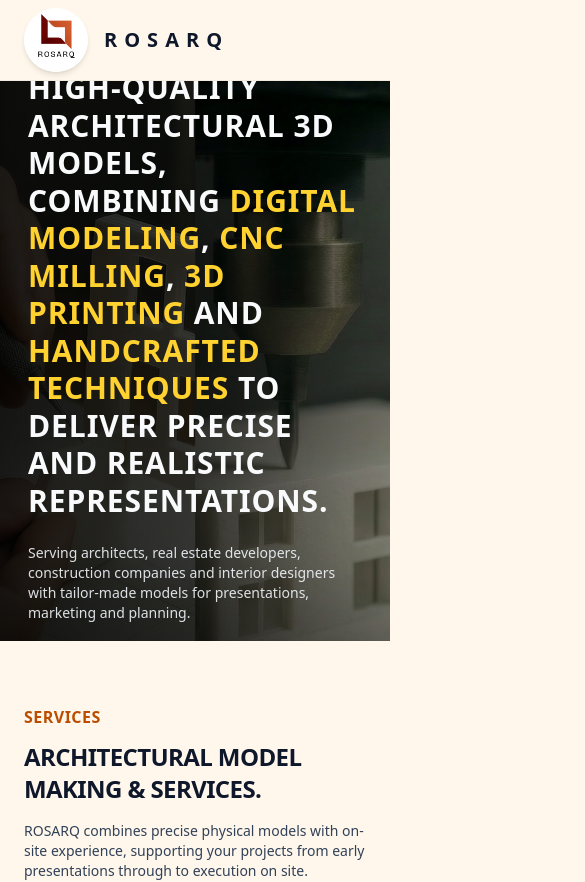
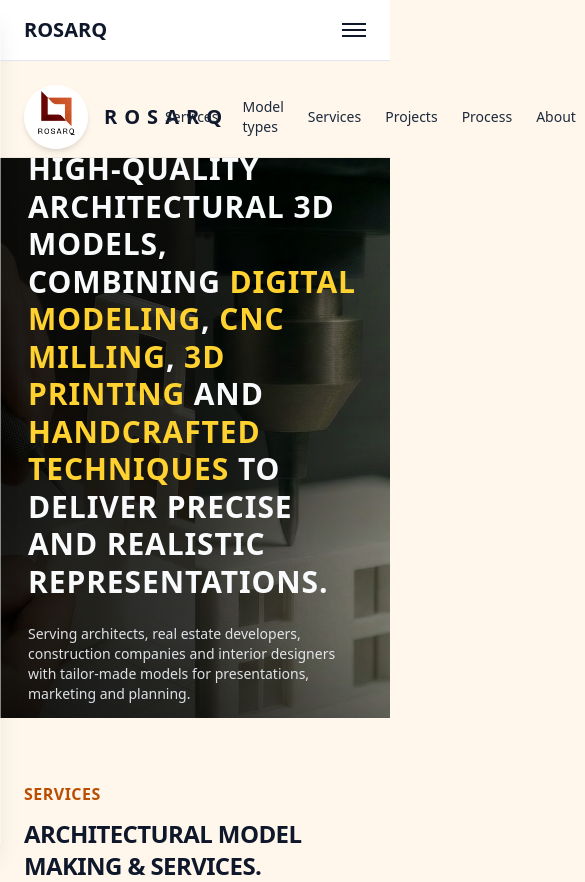
Before and after one commit to hugorosa14/rosarq-site, a Next.js app: page / in a window 390 px wide. Shown: the top 882 px of the page, 585 px wide, since content can reach past the window. Built offline with nearby package versions, Linux system fonts and the light colour scheme.

Commit message:
update site

```diff
--- a/app/globals.css
+++ b/app/globals.css
@@ -6,15 +6,18 @@
   --foreground: #171717;
 }
 
+/* Dark mode DESATIVADO completamente */
 @media (prefers-color-scheme: dark) {
   :root {
-    --background: #0a0a0a;
-    --foreground: #ededed;
+    --background: #fff7eb;   /* mantém background claro */
+    --foreground: #171717;  /* mantém texto escuro */
   }
 }
 
+
 body {
   margin: 0;
+  overflow-x: hidden;
   min-height: 100vh;
   font-family: system-ui, -apple-system, BlinkMacSystemFont, "Segoe UI",
     sans-serif;
--- a/app/layout.tsx
+++ b/app/layout.tsx
@@ -1,9 +1,12 @@
-// app/layout.tsx
+"use client";
+// ↑ Necessário porque usamos useState no layout (menu mobile)
+
+import { useState } from "react";
 import type { Metadata } from "next";
 import "./globals.css";
 
 export const metadata: Metadata = {
-  title: "ROSARQ – Architectural Model Making & Services",
+  title: "ROSARQ | Architectural Model Making & Services",
   description:
     "High-quality architectural 3D models and selected building services in Luxembourg.",
 };
@@ -13,9 +16,78 @@
 }: {
   children: React.ReactNode;
 }) {
+  const [isOpen, setIsOpen] = useState(false);
+
   return (
     <html lang="en">
-      <body>{children}</body>
+      <body className="relative">
+
+        {/* HEADER */}
+        <header className="w-full px-6 py-4 flex justify-between items-center border-b border-slate-200 bg-white">
+
+          {/* LOGO */}
+          <div className="text-xl font-semibold text-slate-900">
+            ROSARQ
+          </div>
+
+          {/* DESKTOP MENU */}
+          <nav className="hidden md:flex items-center gap-8 text-sm font-medium text-slate-900">
+            <a href="#services" className="hover:text-amber-600">Services</a>
+            <a href="#models" className="hover:text-amber-600">Model types</a>
+            <a href="#physical" className="hover:text-amber-600">Services</a>
+            <a href="#projects" className="hover:text-amber-600">Projects</a>
+            <a href="#process" className="hover:text-amber-600">Process</a>
+            <a href="#about" className="hover:text-amber-600">About</a>
+            <a href="#contact" className="hover:text-amber-600">Contact</a>
+          </nav>
+
+          {/* MOBILE MENU BUTTON */}
+          <button
+            className="md:hidden flex flex-col gap-1 z-50"
+            onClick={() => setIsOpen(!isOpen)}
+            aria-label="Toggle menu"
+          >
+            <span
+              className={`h-0.5 w-6 bg-slate-900 transition-all ${
+                isOpen ? "rotate-45 translate-y-1.5" : ""
+              }`}
+            />
+            <span
+              className={`h-0.5 w-6 bg-slate-900 transition-all ${
+                isOpen ? "opacity-0" : ""
+              }`}
+            />
+            <span
+              className={`h-0.5 w-6 bg-slate-900 transition-all ${
+                isOpen ? "-rotate-45 -translate-y-1.5" : ""
+              }`}
+            />
+          </button>
+        </header>
+
+        {/* MOBILE SLIDE MENU */}
+        <div
+          className={`md:hidden fixed top-0 left-0 h-full w-3/4 bg-white shadow-xl z-40 p-6 transform transition-transform duration-300 ${
+            isOpen ? "translate-x-0" : "-translate-x-full"
+          }`}
+        >
+          <nav className="flex flex-col gap-6 text-lg text-slate-900">
+            <a href="#services" onClick={() => setIsOpen(false)}>Services</a>
+            <a href="#models" onClick={() => setIsOpen(false)}>Model Types</a>
+            <a href="#physical" onClick={() => setIsOpen(false)}>Services</a>
+            <a href="#projects" onClick={() => setIsOpen(false)}>Projects</a>
+            <a href="#process" onClick={() => setIsOpen(false)}>Process</a>
+            <a href="#about" onClick={() => setIsOpen(false)}>About</a>
+            <a href="#contact" onClick={() => setIsOpen(false)}>Contact</a>
+          </nav>
+        </div>
+
+        {/* PAGE CONTENT */}
+        <main className="pt-4">
+          {children}
+        </main>
+
+      </body>
     </html>
   );
 }
--- a/app/page.tsx
+++ b/app/page.tsx
@@ -31,7 +31,7 @@
           </div>
 
           {/* Top navigation */}
-          <nav className="hidden items-center gap-8 text-sm font-medium text-slate-800 md:flex">
+          <nav className="flex items-center gap-6 text-sm font-medium text-slate-800">
             <a href="#services" className="hover:text-slate-950">
               Services
             </a>
@@ -39,7 +39,7 @@
               Model types
             </a>
             <a href="#physical" className="hover:text-slate-950">
-              Physical works
+              Services
             </a>
             <a href="#projects" className="hover:text-slate-950">
               Projects
@@ -119,14 +119,14 @@
               <div className="mt-8 flex flex-wrap items-center gap-4">
                 <a
                   href="#contact"
-                  className="rounded-full bg-amber-500 px-6 py-3 text-sm font-semibold text-slate-950 shadow-lg shadow-amber-500/30 transition hover:bg-amber-400"
+                  className="rounded-full bg-amber-500 px-4 py-2 sm:px-6 sm:py-3 text-sm font-semibold text-slate-950"
                 >
                   Request a quote
                 </a>
 
                 <a
                   href="#services"
-                  className="rounded-full border border-slate-100/70 bg-white/5 px-6 py-3 text-sm font-semibold text-slate-50 backdrop-blur transition hover:bg-white/10"
+                  className="rounded-full border border-slate-100/70 bg-white/5 px-4 py-2 sm:px-6 sm:py-3 text-sm font-semibold text-slate-900"
                 >
                   View services
                 </a>
```
Also changed, not shown: 1 other file (tests, documents, lock files or other folders).
